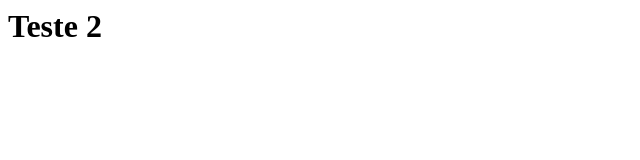
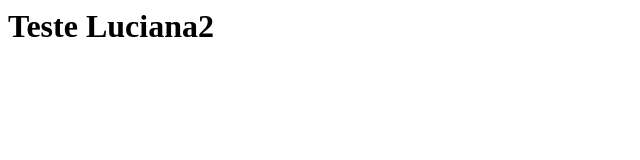
Before and after one commit to lucianamellos2/numero-secreto, a plain HTML site: page index.html in a window 1280 px wide. Shown: the whole page, without its empty margins (0-640 px from the left). Drawn offline with Linux system fonts and the light colour scheme.

Commit message:
projeto inicial

```diff
--- a/index.html
+++ b/index.html
@@ -1 +1 @@
-<h1>Teste 2</h1>
+<h1>Teste Luciana2</h1>
```
